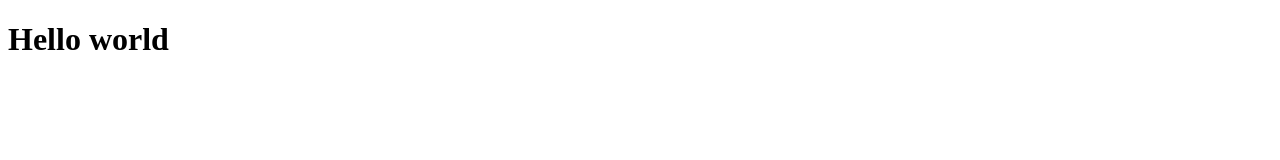
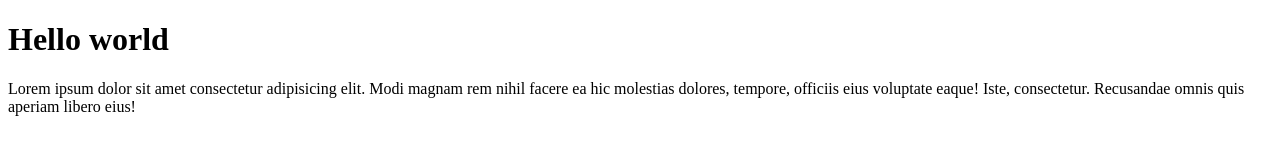
Before and after one commit to alessandro-sartini/htmlcss-hello, a plain HTML site: page index.html in a window 1280 px wide. Drawn offline with Linux system fonts and the light colour scheme.

Commit message:
test P and save

```diff
--- a/index.html
+++ b/index.html
@@ -7,5 +7,6 @@
 </head>
 <body>
     <h1>Hello world</h1>
+    <p>Lorem ipsum dolor sit amet consectetur adipisicing elit. Modi magnam rem nihil facere ea hic molestias dolores, tempore, officiis eius voluptate eaque! Iste, consectetur. Recusandae omnis quis aperiam libero eius!</p>
 </body>
 </html>
```
